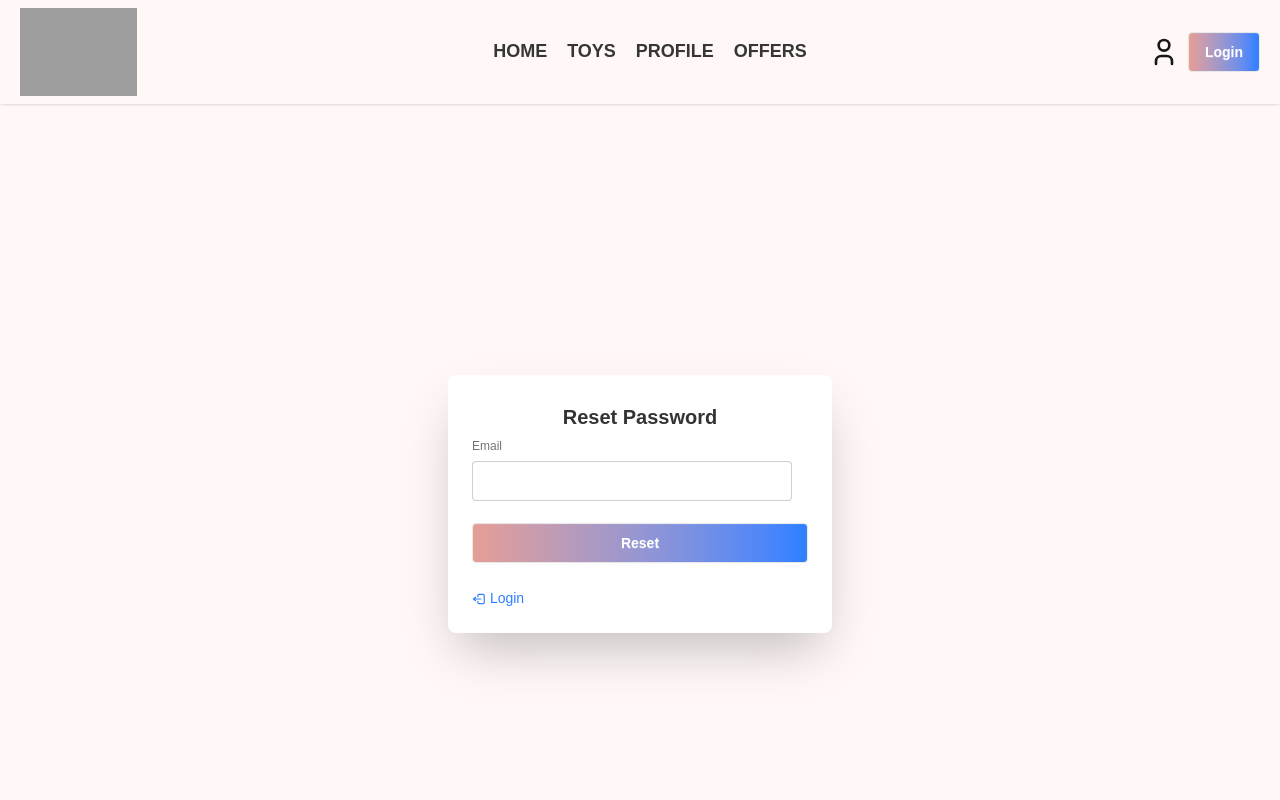
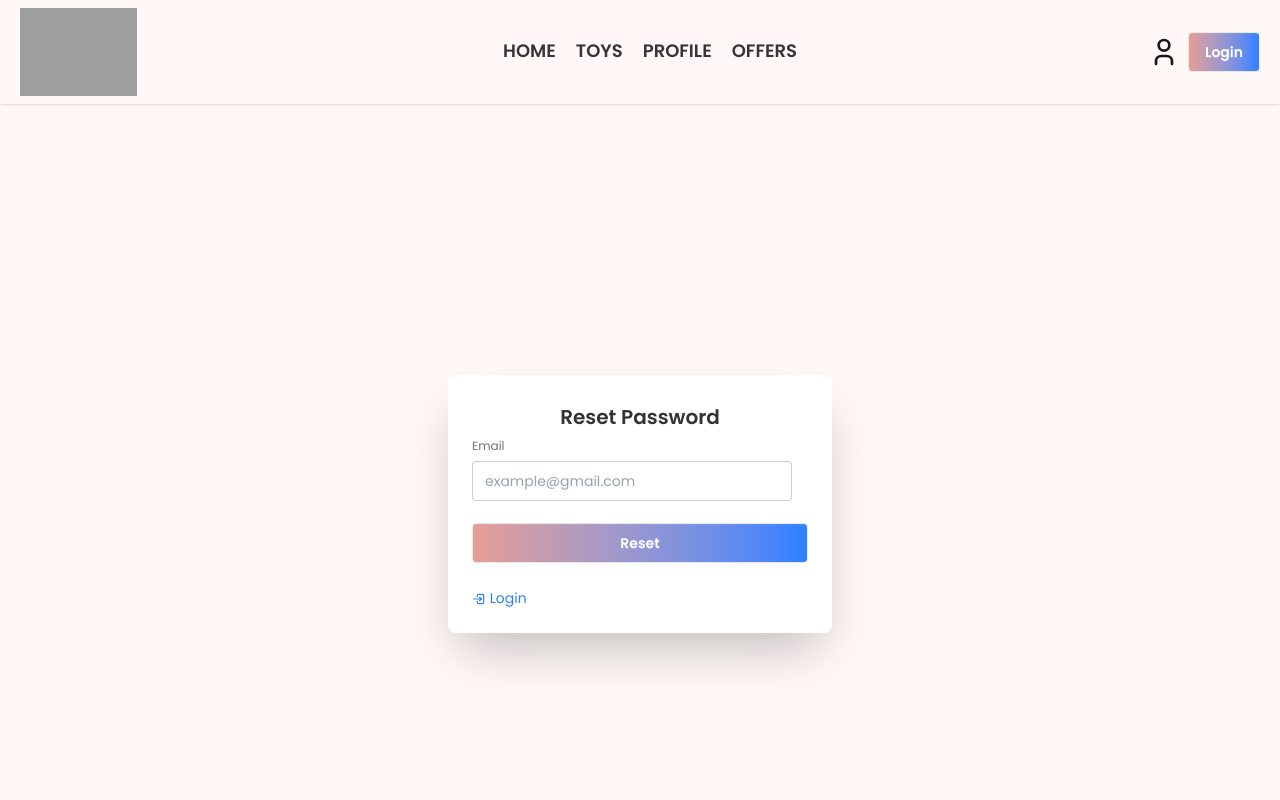
Before and after one commit to Shajidaa/Toytopia, a React (Vite) app: page /forget in a window 1280 px wide. Shown: the top 800 px of the page. Built offline with nearby package versions, Linux system fonts and the light colour scheme; no server answers; grey boxes are pictures that could not be loaded.

Commit message:
update font

```diff
--- a/index.html
+++ b/index.html
@@ -7,7 +7,7 @@
     <meta name="viewport" content="width=device-width, initial-scale=1.0" />
     <title>ToyTopia</title>
   </head>
-  <body>
+  <body class="font">
     <div id="root"></div>
     <script type="module" src="/src/main.jsx"></script>
   </body>
--- a/src/Pages/Forget.jsx
+++ b/src/Pages/Forget.jsx
@@ -4,7 +4,7 @@
 import useToys from "../Hooks/Hook";
 import Spinner from "../Components/Spinner/Spinner";
 import { Link, useLocation, useNavigate } from "react-router";
-import { TbLogout2 } from "react-icons/tb";
+import { TbLogin2, TbLogout2 } from "react-icons/tb";
 
 const Forget = () => {
   const { loading } = useToys();
@@ -56,7 +56,8 @@
               <label className="label">Email</label>
               <input
                 type="email"
-                className="input"
+                className="input placeholder:text-gray-400"
+                placeholder="example@gmail.com"
                 name="email"
                 defaultValue={email}
               />
@@ -71,7 +72,7 @@
               to={"/login"}
               className="hover:underline text-blue-500 hover:text-blue-800 text-md"
             >
-              <TbLogout2 className="inline" /> Login
+              <TbLogin2 className="inline" /> Login
             </Link>
           </form>
         </div>
--- a/src/index.css
+++ b/src/index.css
@@ -1,9 +1,10 @@
+@import url('https://fonts.googleapis.com/css2?family=Poppins:ital,wght@0,100;0,200;0,300;0,400;0,500;0,600;0,700;0,800;0,900;1,100;1,200;1,300;1,400;1,500;1,600;1,700;1,800;1,900&display=swap');
+
 @import "tailwindcss";
 @plugin "daisyui";
 
-* {
+.font {
   font-family: "Poppins", sans-serif;
-
 }
 
 @plugin "daisyui/theme" {
@@ -13,8 +14,6 @@
   --color-secondary: #ff8ea6;
 
   --color-accent: #e57368;
-
-
 }
 
 .gradient {
```
